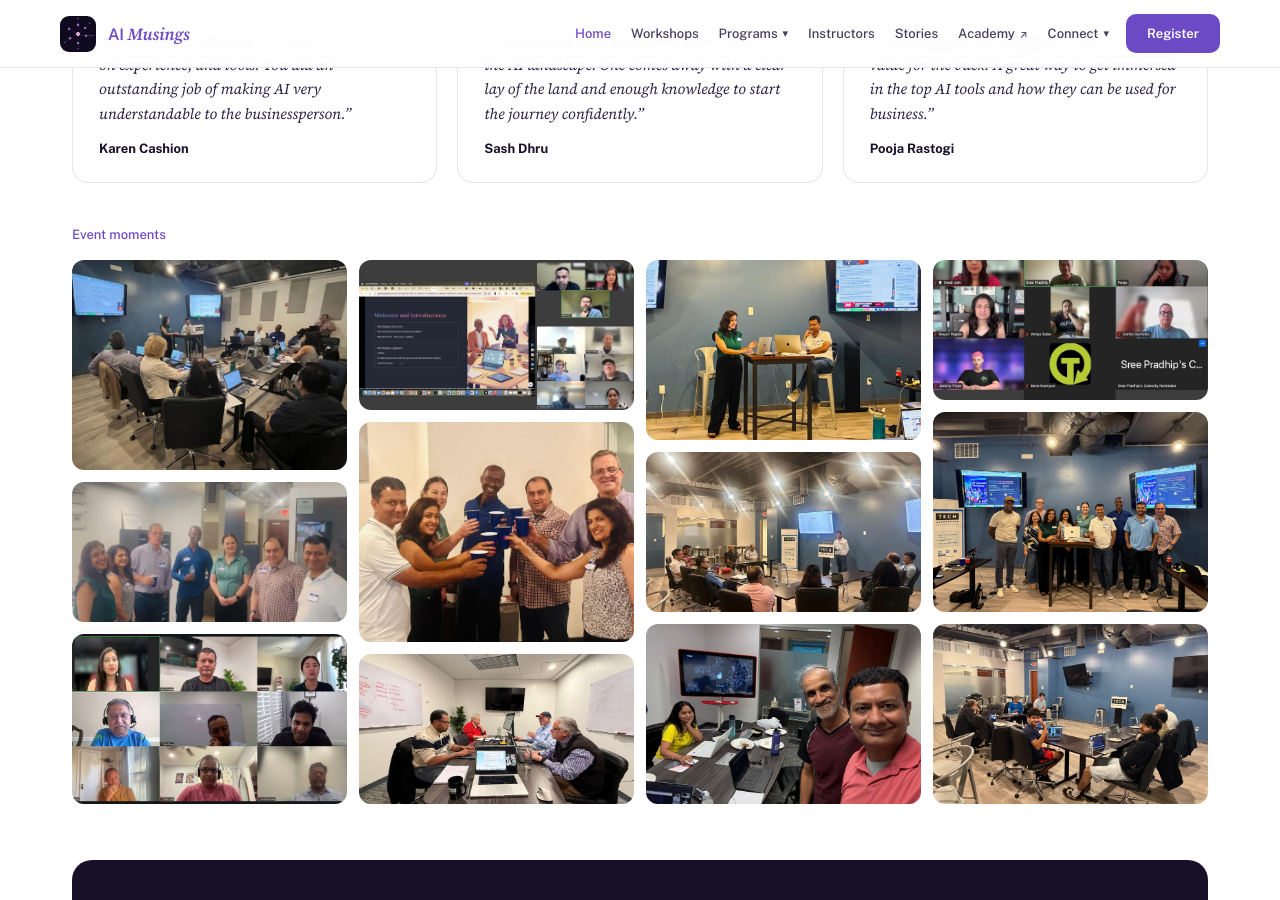
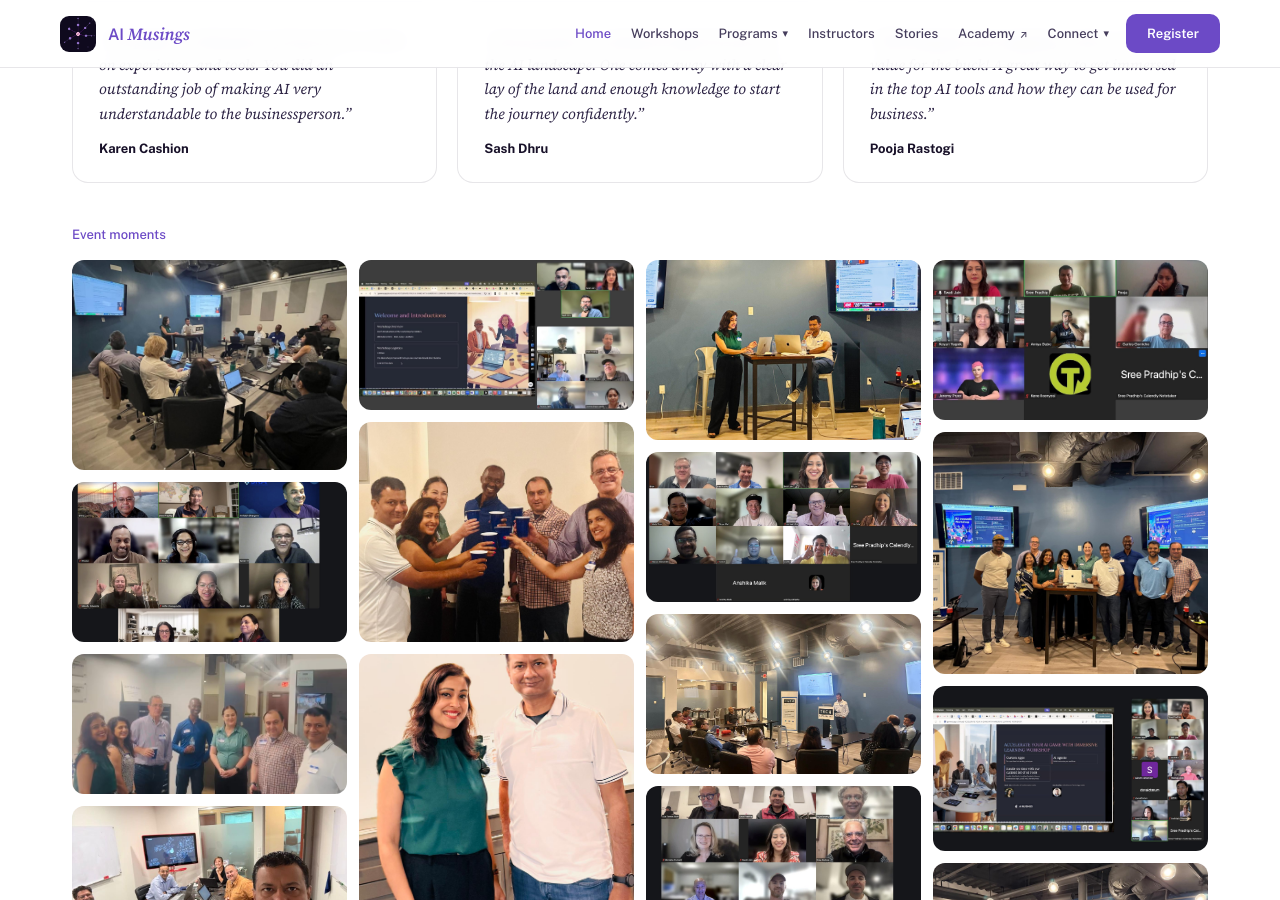
Before and after one commit to pulsarventures/aimusings.site, a Jekyll site: the page built from index.html, in a window 1280 px wide and 900 px high, scrolled down 5851 px. Built offline with Jekyll 4.4.1, drawn with Linux system fonts in a browser that asks for light colours.

Commit message:
Add six archive photos to the Event moments gallery
Gallery grows 12 -> 18 images (5/4/5/4 per column). Column content
sums are exact (800px for 5-image columns, 812 for 4-image, both
848 total with gaps) so bottoms align on desktop and the 2-column
mobile pairing. The four Zoom-grid screenshots (class7, group3.1,
group3.2, group5.3) are spread one per column at near-natural aspect
heights; instructors1 (only portrait) anchors column 2 at 292px;
ws4.2 slots into column 1. Three pre-existing heights nudged <=25px
to keep sums exact. Verified rendered in live preview.

Co-Authored-By: Claude Fable 5 <noreply@anthropic.com>
Claude-Session: https://claude.ai/code/session_01HgYtRAPLX2bV2ach15xUVd

```diff
--- a/index.html
+++ b/index.html
@@ -313,23 +313,29 @@ permalink: /
     <div class="gallery">
       <div class="gallery__col">
         <img src="{{ img | append: 'group1.jpg' | relative_url }}" alt="AI Musings workshop" style="height:210px" loading="lazy">
+        <img src="{{ img | append: 'class7.jpg' | relative_url }}" alt="AI Musings online cohort" style="height:160px" loading="lazy">
         <img src="{{ img | append: 'group5.jpg' | relative_url }}" alt="AI Musings workshop" style="height:140px" loading="lazy">
-        <img src="{{ img | append: 'ws4.1.jpg' | relative_url }}" alt="AI Musings workshop" style="height:170px" loading="lazy">
+        <img src="{{ img | append: 'ws4.2.jpg' | relative_url }}" alt="AI Musings workshop" style="height:135px" loading="lazy">
+        <img src="{{ img | append: 'ws4.1.jpg' | relative_url }}" alt="AI Musings workshop" style="height:155px" loading="lazy">
       </div>
       <div class="gallery__col">
         <img src="{{ img | append: 'group2.jpg' | relative_url }}" alt="AI Musings workshop" style="height:150px" loading="lazy">
         <img src="{{ img | append: 'group4.jpg' | relative_url }}" alt="AI Musings workshop" style="height:220px" loading="lazy">
+        <img src="{{ img | append: 'instructors1.jpg' | relative_url }}" alt="AI Musings instructors" style="height:292px" loading="lazy">
         <img src="{{ img | append: 'group5.1.jpg' | relative_url }}" alt="AI Musings workshop" style="height:150px" loading="lazy">
       </div>
       <div class="gallery__col">
         <img src="{{ img | append: 'instructors2.jpg' | relative_url }}" alt="AI Musings instructors" style="height:180px" loading="lazy">
+        <img src="{{ img | append: 'group3.1.jpg' | relative_url }}" alt="AI Musings online cohort" style="height:150px" loading="lazy">
         <img src="{{ img | append: 'group6.jpg' | relative_url }}" alt="AI Musings workshop" style="height:160px" loading="lazy">
-        <img src="{{ img | append: 'group7.jpg' | relative_url }}" alt="AI Musings workshop" style="height:180px" loading="lazy">
+        <img src="{{ img | append: 'group5.3.jpg' | relative_url }}" alt="AI Musings online cohort" style="height:155px" loading="lazy">
+        <img src="{{ img | append: 'group7.jpg' | relative_url }}" alt="AI Musings workshop" style="height:155px" loading="lazy">
       </div>
       <div class="gallery__col">
-        <img src="{{ img | append: 'group3.jpg' | relative_url }}" alt="AI Musings workshop" style="height:140px" loading="lazy">
-        <img src="{{ img | append: 'group8.jpg' | relative_url }}" alt="AI Musings workshop" style="height:200px" loading="lazy">
-        <img src="{{ img | append: 'group5.2.jpg' | relative_url }}" alt="AI Musings workshop" style="height:180px" loading="lazy">
+        <img src="{{ img | append: 'group3.jpg' | relative_url }}" alt="AI Musings workshop" style="height:160px" loading="lazy">
+        <img src="{{ img | append: 'group8.jpg' | relative_url }}" alt="AI Musings workshop" style="height:242px" loading="lazy">
+        <img src="{{ img | append: 'group3.2.jpg' | relative_url }}" alt="AI Musings online cohort" style="height:165px" loading="lazy">
+        <img src="{{ img | append: 'group5.2.jpg' | relative_url }}" alt="AI Musings workshop" style="height:245px" loading="lazy">
       </div>
     </div>
   </section>
```
